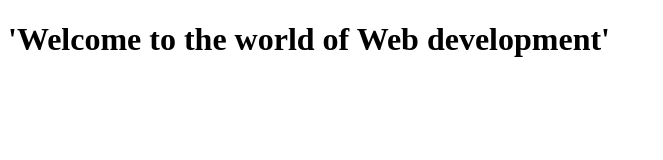
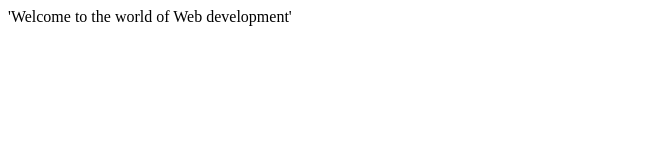
Before and after one commit to acciojob/getting-started-why-software-UserNikhil, a website: page main.html in a window 1280 px wide. Shown: the whole page, without its empty margins (0-663 px from the left). Drawn offline with Linux system fonts and the light colour scheme.

Commit message:
created a submission

```diff
--- a/main.html
+++ b/main.html
@@ -8,9 +8,7 @@
 
 <body>
 	<!-- the entire body must be written by student -->
-	<div id="text">
-		<h1>'Welcome to the world of Web development'</h1>
-	</div>
+	<div id="text">'Welcome to the world of Web development'</div>
 
     <script type="text/javascript" src="./script.js">
 </script>
```
